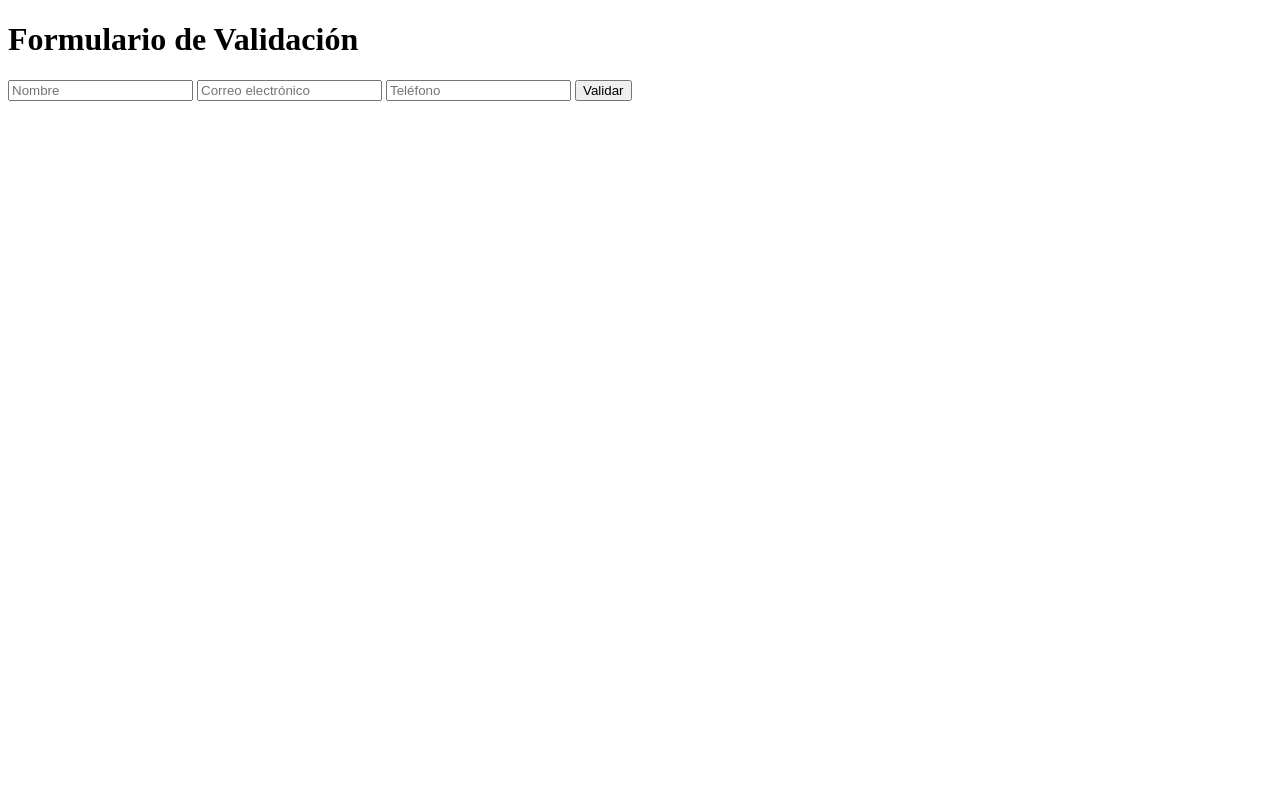
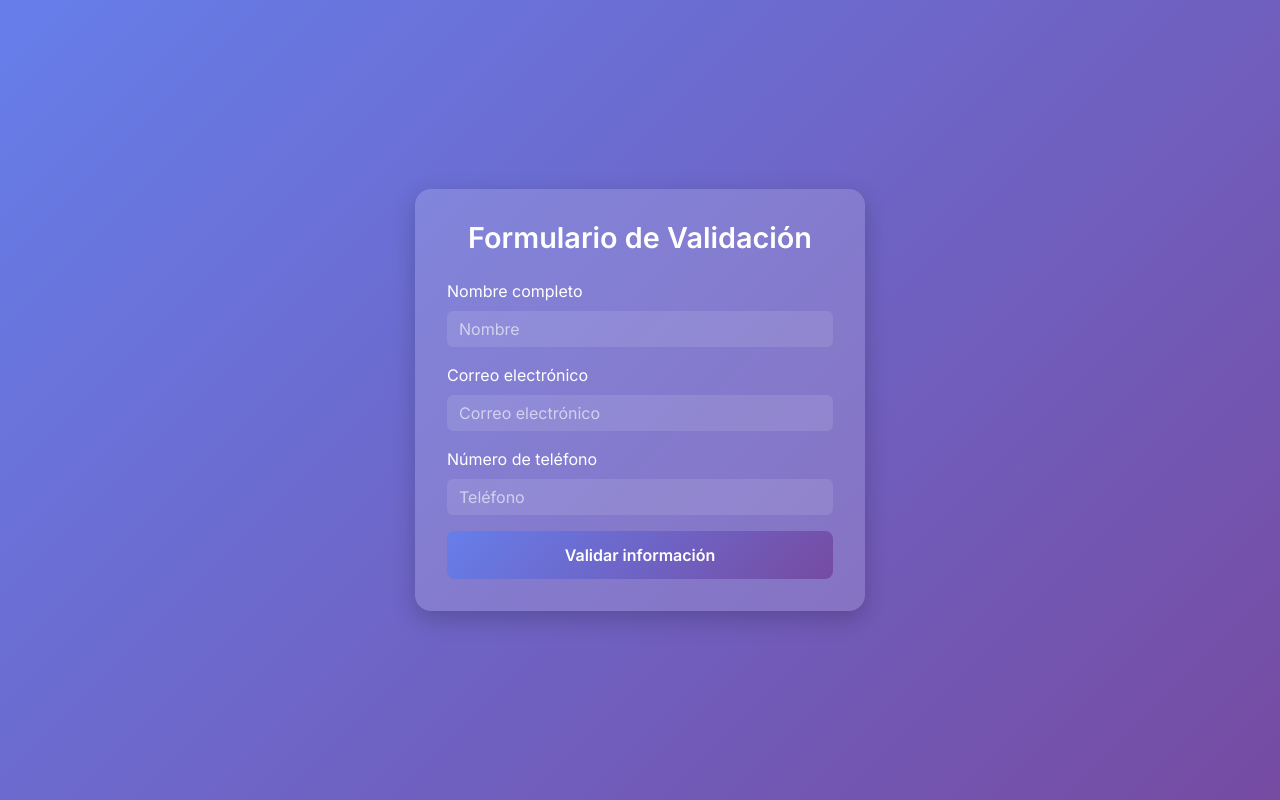
Before and after one commit to aguilarsantiago406/Sistema-Autenticaci-n, a Django app: page / in a window 1280 px wide. Run offline with Django 5.2, Linux system fonts and the light colour scheme.

Commit message:
estilos agregados a la pagina

```diff
--- a/myapp/templates/index.html
+++ b/myapp/templates/index.html
@@ -4,31 +4,118 @@
     <meta charset="UTF-8">
     <meta name="viewport" content="width=device-width, initial-scale=1.0">
     <title>Formulario de Validación</title>
+    <!-- Bootstrap 5 -->
+    <link href="https://cdn.jsdelivr.net/npm/bootstrap@5.3.3/dist/css/bootstrap.min.css" rel="stylesheet">
+    <!-- Google Fonts -->
+    <link href="https://fonts.googleapis.com/css2?family=Inter:wght@400;600&display=swap" rel="stylesheet">
+    <style>
+        body {
+            font-family: 'Inter', sans-serif;
+            background: linear-gradient(135deg, #667eea 0%, #764ba2 100%);
+            min-height: 100vh;
+            display: flex;
+            justify-content: center;
+            align-items: center;
+        }
+
+        .form-card {
+            background: rgba(255, 255, 255, 0.15);
+            border-radius: 16px;
+            padding: 2rem;
+            max-width: 450px;
+            width: 100%;
+            box-shadow: 0 8px 25px rgba(0, 0, 0, 0.2);
+            color: white;
+        }
+
+        .form-title {
+            font-weight: 600;
+            font-size: 1.8rem;
+            text-align: center;
+            margin-bottom: 1.5rem;
+        }
+
+        .form-label {
+            color: #fff;
+            font-weight: 500;
+        }
+
+        .form-control {
+            background: rgba(255, 255, 255, 0.1);
+            border: none;
+            color: #fff;
+        }
+
+        .form-control::placeholder {
+            color: rgba(255, 255, 255, 0.6);
+        }
+
+        .form-control.is-invalid {
+            border: 1px solid #ff6b6b;
+        }
+
+        .invalid-feedback {
+            color: #ff9999;
+        }
+
+        .btn-primary {
+            background: linear-gradient(135deg, #667eea, #764ba2);
+            border: none;
+            border-radius: 8px;
+            font-weight: 600;
+            padding: 0.75rem;
+        }
+
+        .alert-success {
+            background: linear-gradient(135deg, #4facfe, #00f2fe);
+            border: none;
+            border-radius: 8px;
+            color: white;
+            margin-top: 1rem;
+            text-align: center;
+        }
+    </style>
 </head>
 <body>
-    <h1>Formulario de Validación</h1>
-    <form method="POST">
+    <div class="form-card">
+        <h2 class="form-title">Formulario de Validación</h2>
+        <form method="POST" novalidate>
             {% csrf_token %}
-        <input type="text" name="nombre" placeholder="Nombre">
+            <!-- Nombre -->
+            <div class="mb-3">
+                <label class="form-label">Nombre completo</label>
+                <input type="text" name="nombre" class="form-control {% if errores.nombre %}is-invalid{% endif %}" placeholder="Nombre">
                 {% if errores.nombre %}
-            <p style="color:red">{{ errores.nombre }}</p>
+                    <div class="invalid-feedback">{{ errores.nombre }}</div>
                 {% endif %}
+            </div>
 
-        <input type="text" name="correo" placeholder="Correo electrónico">
+            <!-- Correo -->
+            <div class="mb-3">
+                <label class="form-label">Correo electrónico</label>
+                <input type="email" name="correo" class="form-control {% if errores.correo %}is-invalid{% endif %}" placeholder="Correo electrónico">
                 {% if errores.correo %}
-            <p style="color:red">{{ errores.correo }}</p>
+                    <div class="invalid-feedback">{{ errores.correo }}</div>
                 {% endif %}
+            </div>
 
-        <input type="text" name="telefono" placeholder="Teléfono">
+            <!-- Teléfono -->
+            <div class="mb-3">
+                <label class="form-label">Número de teléfono</label>
+                <input type="tel" name="telefono" class="form-control {% if errores.telefono %}is-invalid{% endif %}" placeholder="Teléfono">
                 {% if errores.telefono %}
-            <p style="color:red">{{ errores.telefono }}</p>
+                    <div class="invalid-feedback">{{ errores.telefono }}</div>
                 {% endif %}
+            </div>
 
-        <button type="submit">Validar</button>
+            <button type="submit" class="btn btn-primary w-100">Validar información</button>
         </form>
 
         {% if mensaje %}
-        <p style="color:green">{{ mensaje }}</p>
+            <div class="alert alert-success mt-3">
+                <strong>¡Éxito!</strong> {{ mensaje }}
+            </div>
         {% endif %}
+    </div>
 </body>
 </html>
```
Lines whose indentation alone changed are shown as unchanged.
